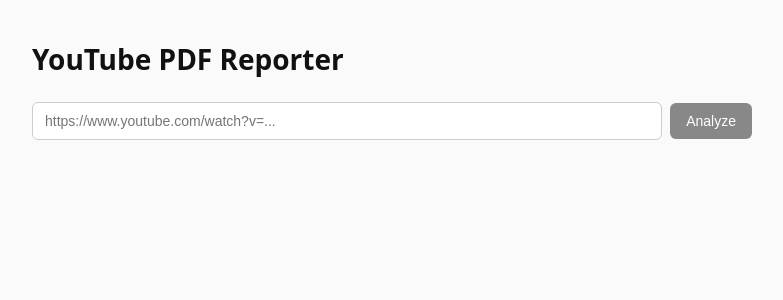
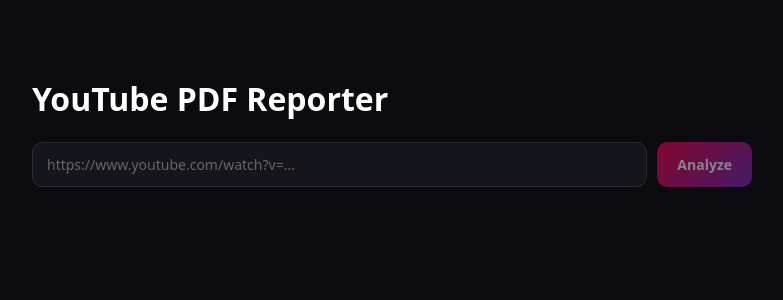
Before and after one commit to ZeekrBaha/youtube-pdf-reporter-ui, a React (Vite) app in the folder frontend/: page / in a window 1280 px wide. Shown: the top 300 px of the page, without its empty margins (248-1031 px from the left). Built offline with nearby package versions, Linux system fonts and the light colour scheme.

Commit message:
feat(frontend): introduce Modern Dark theme tokens and base styles

```diff
--- a/frontend/src/styles.css
+++ b/frontend/src/styles.css
@@ -1,88 +1,302 @@
 :root {
-  font-family: system-ui, -apple-system, "Segoe UI", Roboto, sans-serif;
-  color-scheme: light;
+  /* Brand */
+  --brand-pink: #FF0050;
+  --brand-purple: #7B2CBF;
+  --brand-gradient: linear-gradient(135deg, #FF0050, #7B2CBF);
+
+  /* Surfaces */
+  --bg: #0a0a0f;
+  --surface: #15151c;
+  --surface-hover: #1d1d26;
+  --border: #2a2a35;
+  --border-strong: #3a3a48;
+
+  /* Text */
+  --text: #ffffff;
+  --text-muted: #999999;
+  --text-dim: #666666;
+
+  /* Status */
+  --danger: #FF0050;
+  --danger-bg: rgba(255, 0, 80, 0.08);
+  --danger-border: rgba(255, 0, 80, 0.3);
+
+  /* Radius / shadow */
+  --r-sm: 8px;
+  --r-md: 10px;
+  --r-lg: 14px;
+  --shadow-lg: 0 8px 24px rgba(0, 0, 0, 0.5);
+
+  /* Fonts */
+  --font-sans: ui-sans-serif, system-ui, -apple-system, "Segoe UI", Roboto,
+               "Helvetica Neue", sans-serif;
+
+  font-family: var(--font-sans);
+  color-scheme: dark;
+}
+
+* {
+  box-sizing: border-box;
 }
 
 body {
   margin: 0;
-  background: #fafafa;
-  color: #111;
+  background: var(--bg);
+  color: var(--text);
+  font-family: var(--font-sans);
+  min-height: 100vh;
+  -webkit-font-smoothing: antialiased;
+  -moz-osx-font-smoothing: grayscale;
 }
 
 main {
-  max-width: 720px;
-  margin: 40px auto;
-  padding: 0 16px;
+  max-width: 760px;
+  margin: 0 auto;
+  padding: 56px 20px 80px;
 }
 
-h1 {
-  margin-bottom: 24px;
-  font-size: 28px;
+.brand {
+  display: flex;
+  align-items: center;
+  gap: 12px;
+  margin-bottom: 32px;
 }
 
-.card {
-  background: #fff;
-  border: 1px solid #e5e5e5;
-  border-radius: 8px;
-  padding: 20px;
-  margin-top: 16px;
+.brand-mark {
+  width: 28px;
+  height: 28px;
+  border-radius: var(--r-sm);
+  background: var(--brand-gradient);
+  display: inline-flex;
+  align-items: center;
+  justify-content: center;
+  font-size: 14px;
+  color: #fff;
 }
 
+.brand-wordmark {
+  font-weight: 700;
+  font-size: 16px;
+  letter-spacing: -0.01em;
+}
+
+/* Form */
 .row {
   display: flex;
-  gap: 8px;
-  align-items: center;
+  gap: 10px;
+  align-items: stretch;
 }
 
 input[type="text"] {
   flex: 1;
-  padding: 10px 12px;
-  border: 1px solid #ccc;
-  border-radius: 6px;
+  background: var(--surface);
+  border: 1px solid var(--border);
+  border-radius: var(--r-md);
+  padding: 12px 14px;
+  color: var(--text);
+  font-size: 14px;
+  font-family: inherit;
+  outline: none;
+  transition: border-color 0.15s ease, box-shadow 0.15s ease;
+}
+
+input[type="text"]::placeholder {
+  color: var(--text-dim);
+}
+
+input[type="text"]:focus-visible {
+  border-color: var(--brand-pink);
+  box-shadow: 0 0 0 3px rgba(255, 0, 80, 0.2);
+}
+
+input[type="text"]:disabled {
+  opacity: 0.6;
+  cursor: not-allowed;
+}
+
+button {
+  background: var(--brand-gradient);
+  color: #fff;
+  border: 0;
+  border-radius: var(--r-md);
+  padding: 12px 20px;
+  font-size: 14px;
+  font-weight: 600;
+  font-family: inherit;
+  cursor: pointer;
+  transition: transform 0.1s ease, opacity 0.15s ease;
+}
+
+button:hover:not(:disabled) {
+  transform: translateY(-1px);
+}
+
+button:disabled {
+  opacity: 0.5;
+  cursor: not-allowed;
+}
+
+.button-secondary {
+  background: transparent;
+  color: var(--text);
+  border: 1px solid var(--border-strong);
+}
+
+.button-secondary:hover:not(:disabled) {
+  background: var(--surface-hover);
+}
+
+/* Spinner */
+@keyframes ytspin {
+  to { transform: rotate(360deg); }
+}
+
+.spinner-wrap {
+  display: flex;
+  flex-direction: column;
+  align-items: center;
+  gap: 14px;
+  margin-top: 48px;
+}
+
+.spinner-ring {
+  width: 56px;
+  height: 56px;
+  border-radius: 50%;
+  border: 4px solid var(--border);
+  border-top-color: var(--brand-pink);
+  border-right-color: var(--brand-purple);
+  animation: ytspin 0.9s linear infinite;
+}
+
+.spinner-label {
+  color: var(--text);
+  font-weight: 600;
   font-size: 14px;
 }
 
-button {
-  padding: 10px 16px;
-  border: 0;
-  border-radius: 6px;
-  background: #111;
-  color: #fff;
-  font-size: 14px;
-  cursor: pointer;
+.spinner-sub {
+  color: var(--text-muted);
+  font-size: 12px;
 }
 
-button:disabled {
-  background: #888;
-  cursor: not-allowed;
+/* Result card */
+.card {
+  background: var(--surface);
+  border: 1px solid var(--border);
+  border-radius: var(--r-lg);
+  padding: 24px;
+  margin-top: 24px;
 }
 
-.spinner {
-  margin-top: 16px;
-  font-style: italic;
-  color: #555;
+.card h2 {
+  margin: 0 0 8px;
+  font-size: 13px;
+  letter-spacing: 1.2px;
+  text-transform: uppercase;
+  color: var(--text-muted);
+  font-weight: 600;
 }
 
-.error {
-  margin-top: 16px;
-  padding: 12px 16px;
-  background: #fdecea;
-  border: 1px solid #f5c2c0;
-  border-radius: 6px;
-  color: #611a15;
+.card h2:not(:first-child) {
+  margin-top: 20px;
 }
 
-ul {
-  margin: 8px 0 0 0;
+.card p {
+  margin: 0;
+  line-height: 1.6;
+  color: var(--text);
+  font-size: 15px;
+}
+
+.card ul {
+  margin: 0;
   padding-left: 20px;
+}
+
+.card li {
+  line-height: 1.6;
+  font-size: 14px;
+  color: var(--text);
 }
 
 a.button-link {
   display: inline-block;
-  margin-top: 12px;
-  padding: 8px 12px;
-  background: #2563eb;
+  margin-top: 20px;
+  padding: 11px 18px;
+  background: var(--brand-gradient);
   color: #fff;
   text-decoration: none;
-  border-radius: 6px;
+  border-radius: var(--r-md);
+  font-size: 14px;
+  font-weight: 600;
+  transition: transform 0.1s ease;
 }
+
+a.button-link:hover {
+  transform: translateY(-1px);
+}
+
+/* Toast */
+@keyframes toastIn {
+  from {
+    transform: translate(-50%, -20px);
+    opacity: 0;
+  }
+  to {
+    transform: translate(-50%, 0);
+    opacity: 1;
+  }
+}
+
+.toast {
+  position: fixed;
+  top: 20px;
+  left: 50%;
+  transform: translateX(-50%);
+  background: var(--surface);
+  color: var(--text);
+  padding: 12px 16px;
+  border-radius: var(--r-lg);
+  border: 1px solid var(--border);
+  display: flex;
+  align-items: center;
+  gap: 10px;
+  box-shadow: var(--shadow-lg), 0 0 0 1px var(--danger-border);
+  font-size: 13px;
+  min-width: 280px;
+  max-width: calc(100% - 40px);
+  z-index: 1000;
+  animation: toastIn 0.25s ease-out;
+}
+
+.toast-dot {
+  width: 8px;
+  height: 8px;
+  border-radius: 50%;
+  background: var(--danger);
+  box-shadow: 0 0 8px var(--danger);
+  flex-shrink: 0;
+}
+
+.toast-message {
+  flex: 1;
+}
+
+.toast-close {
+  background: transparent;
+  color: var(--text-dim);
+  border: 0;
+  padding: 4px 8px;
+  font-size: 18px;
+  line-height: 1;
+  cursor: pointer;
+  border-radius: var(--r-sm);
+  font-weight: 400;
+}
+
+.toast-close:hover {
+  background: var(--surface-hover);
+  color: var(--text);
+  transform: none;
+}
```
